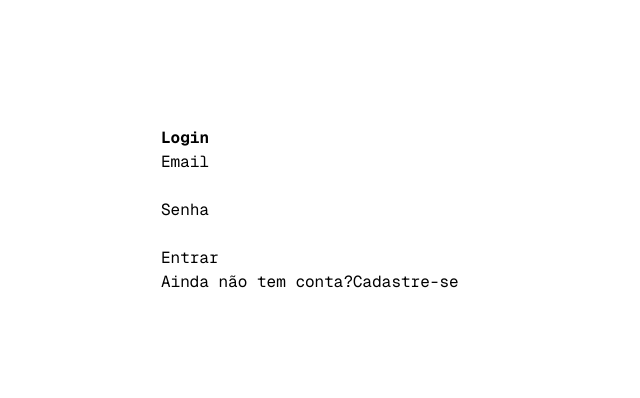
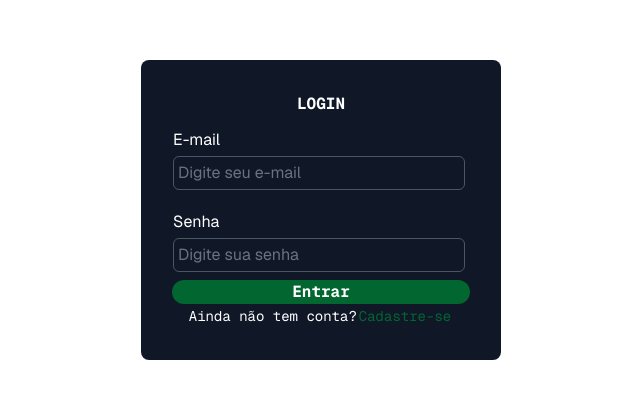
Before and after one commit to JosielSSoares/Exercicios-Curso-de-React-Nextjs-SENAC, a Next.js app in the folder my-app/: page / in a window 1280 px wide. Shown: the part 190-588 px from the top of the page, without its empty margins (319-959 px from the left). Built offline with nearby package versions, Linux system fonts and the light colour scheme.

Commit message:
update:Estilizado tela de Login

```diff
--- a/my-app/app/globals.css
+++ b/my-app/app/globals.css
@@ -14,7 +14,7 @@
 
 @media (prefers-color-scheme: dark) {
   :root {
-    --background: rgb(185, 185, 185);
+    --background: rgb(182, 34, 110);
     --foreground: #ededed;
   }
 }
--- a/my-app/app/page.tsx
+++ b/my-app/app/page.tsx
@@ -1,4 +1,4 @@
-import MenuHorizontal from "@/componentes/menuHorizontal";
+import MenuHorizontal from "@/componentes/MenuHorizontal";
 import MenuVertical from "@/componentes/MenuVertical";
 import TeladeLogin from "@/componentes/TeladeLogin";
 
--- a/my-app/componentes/TeladeLogin.tsx
+++ b/my-app/componentes/TeladeLogin.tsx
@@ -1,27 +1,28 @@
 export default function TeladeLogin(){
     return(
     <div className="space-y-6 font-mono h-screen flex justify-center items-center">
-        <div className= "bg-white text-black w-80">
+        <div className= "bg-gray-900 text-white w-90 p-8 rounded-lg">
 
-            <div className="">
-                <h4 className="font-bold">Login</h4>
+            <div className="flex items-center justify-center pb-3">
+                <h1 className="font-bold">LOGIN</h1>
             </div>
 
-            <form className="">
+            <form className="font-sans">
                 <div>
-                    <div className="">Email</div>
-                    <input type="text"></input>
+                    <div className="pb-1">E-mail</div>
+                    <input type="text" className="border border-gray-600 rounded-md placeholder-gray-500 w-73 p-1" placeholder="Digite seu e-mail"></input>
                 </div>
 
-                <div>
-                    <div className="">Senha</div>
-                    <input type="password"></input>
+                <div className="pt-5">
+                    <div className="pb-1">Senha</div>
+                    <input type="password" className="border border-gray-600 rounded-md placeholder-gray-500 w-73 p-1" placeholder="Digite sua senha"></input>
                 </div>
             </form>
 
-            <button>Entrar</button>
-            <p>Ainda não tem conta?Cadastre-se</p>
-
+            <div className="flex items-center justify-center pt-2">
+                <button className="rounded-full font-bold bg-green-800 hover:bg-green-900 text-white px-30">Entrar</button>
+            </div>
+                <p className="text-sm flex items-center justify-center">Ainda não tem conta?<a className="text-green-800 p-0.5" target="_blank" href="https://www.instagram.com/p/DFFbU4yOcp8/?img_index=2">Cadastre-se</a></p>
         </div>
     </div>
     );
```
